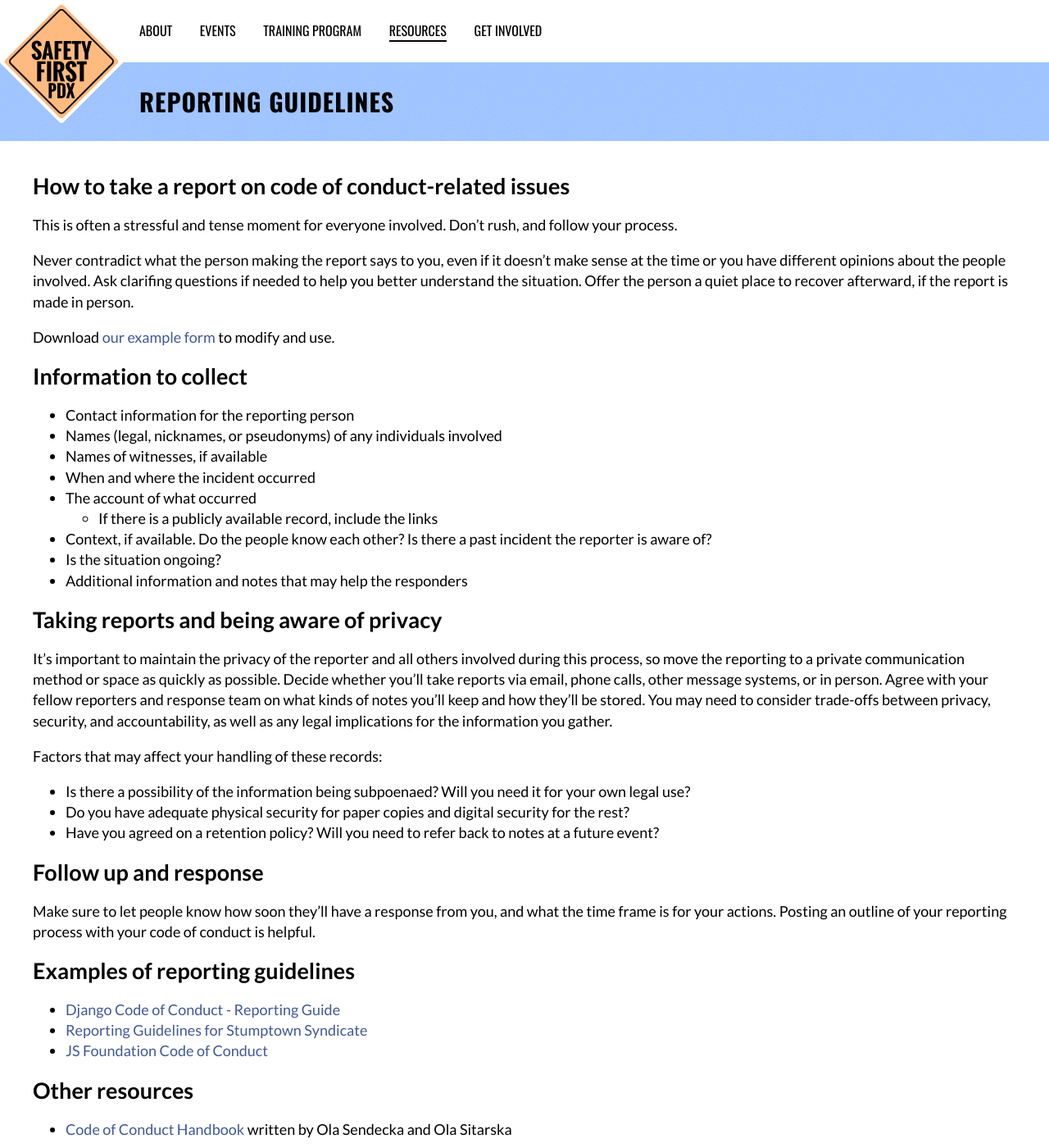
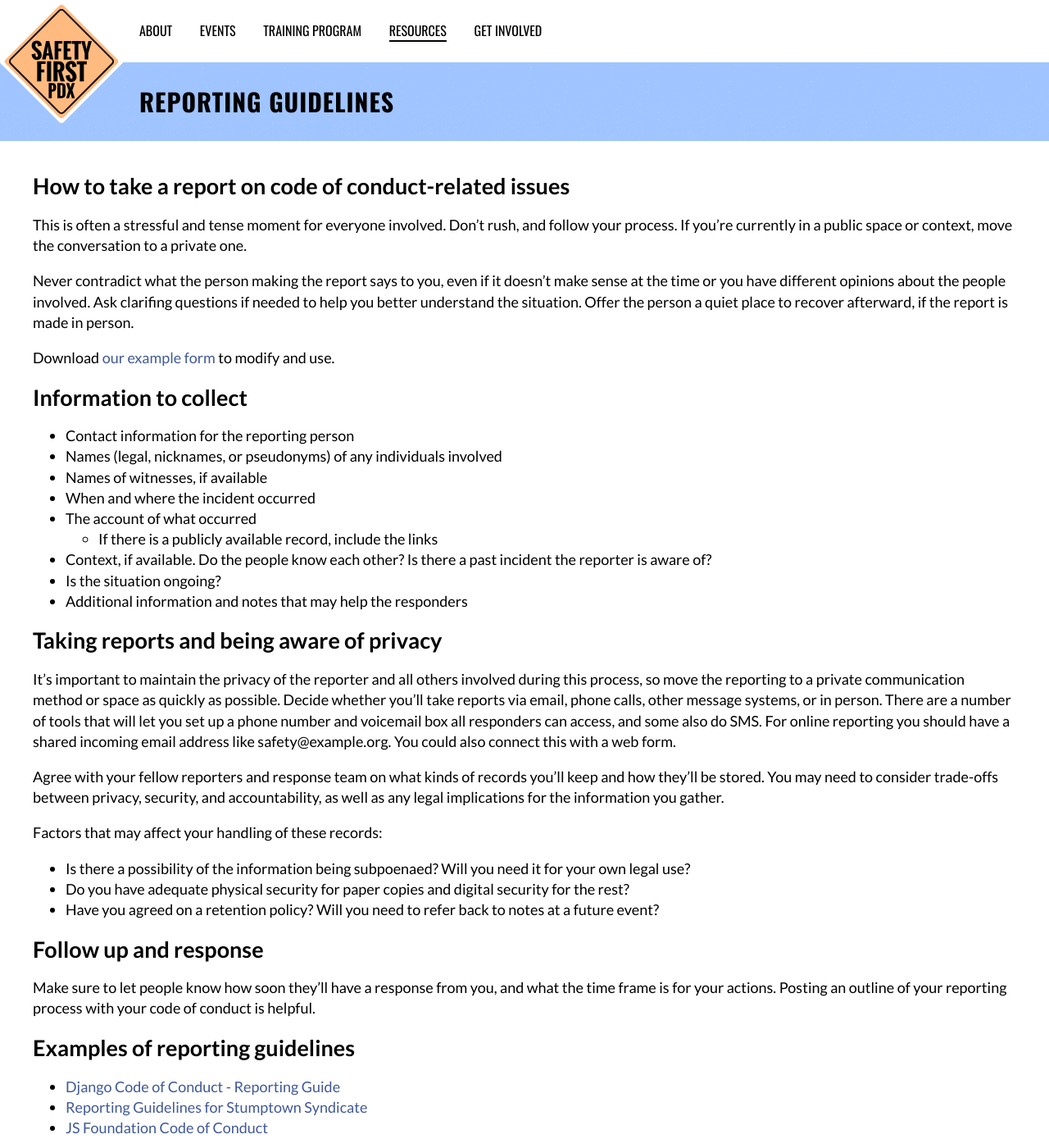
Before and after one commit to safetyfirstpdx/safetyfirstpdx.github.io, a Jekyll site: the page built from resources/reporting.md, in a window 1280 px wide and 1400 px high. Shown: the whole window at 82% size. Built offline with Jekyll 4.4.1, drawn with Linux system fonts in a browser that asks for light colours; nearby versions of some CDN libraries.

Commit message:
Adding guidelines for choosing communication tools.

```diff
--- a/resources/reporting.md
+++ b/resources/reporting.md
@@ -5,7 +5,7 @@ title: Reporting Guidelines
 
 ## How to take a report on code of conduct-related issues
 
-This is often a stressful and tense moment for everyone involved. Don't rush, and follow your process.
+This is often a stressful and tense moment for everyone involved. Don't rush, and follow your process. If you're currently in a public space or context, move the conversation to a private one.
 
 Never contradict what the person making the report says to you, even if it doesn't make sense at the time or you have different opinions about the people involved. Ask clarifing questions if needed to help you better understand the situation. Offer the person a quiet place to recover afterward, if the report is made in person.
 
@@ -25,7 +25,9 @@ Download [our example form](/training/code_of_conduct/TemplateReportingForm.pdf)
 
 ## Taking reports and being aware of privacy
 
-It's important to maintain the privacy of the reporter and all others involved during this process, so move the reporting to a private communication method or space as quickly as possible. Decide whether you'll take reports via email, phone calls, other message systems, or in person. Agree with your fellow reporters and response team on what kinds of notes you'll keep and how they'll be stored. You may need to consider trade-offs between privacy, security, and accountability, as well as any legal implications for the information you gather.
+It's important to maintain the privacy of the reporter and all others involved during this process, so move the reporting to a private communication method or space as quickly as possible. Decide whether you'll take reports via email, phone calls, other message systems, or in person. There are a number of tools that will let you set up a phone number and voicemail box all responders can access, and some also do SMS. For online reporting you should have a shared incoming email address like safety@example.org. You could also connect this with a web form.
+
+Agree with your fellow reporters and response team on what kinds of records you'll keep and how they'll be stored. You may need to consider trade-offs between privacy, security, and accountability, as well as any legal implications for the information you gather.
 
 Factors that may affect your handling of these records:
 
```
Also changed, not shown: resources/incident_response.md (+2 -0 lines).
